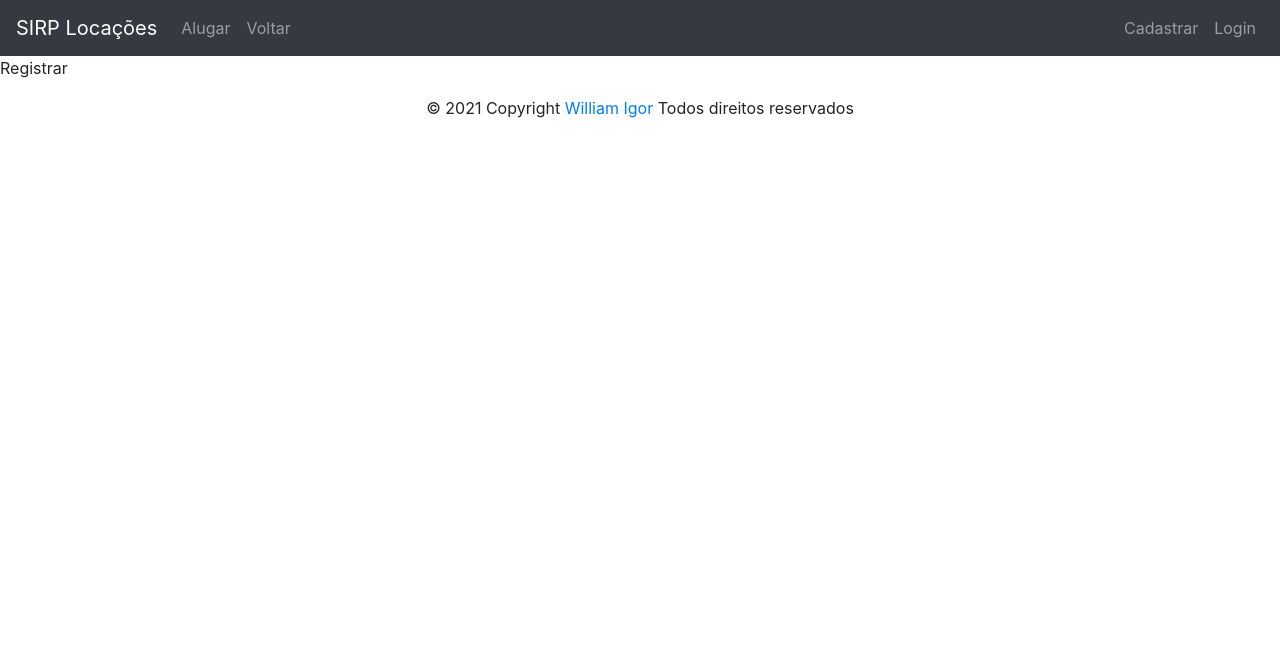
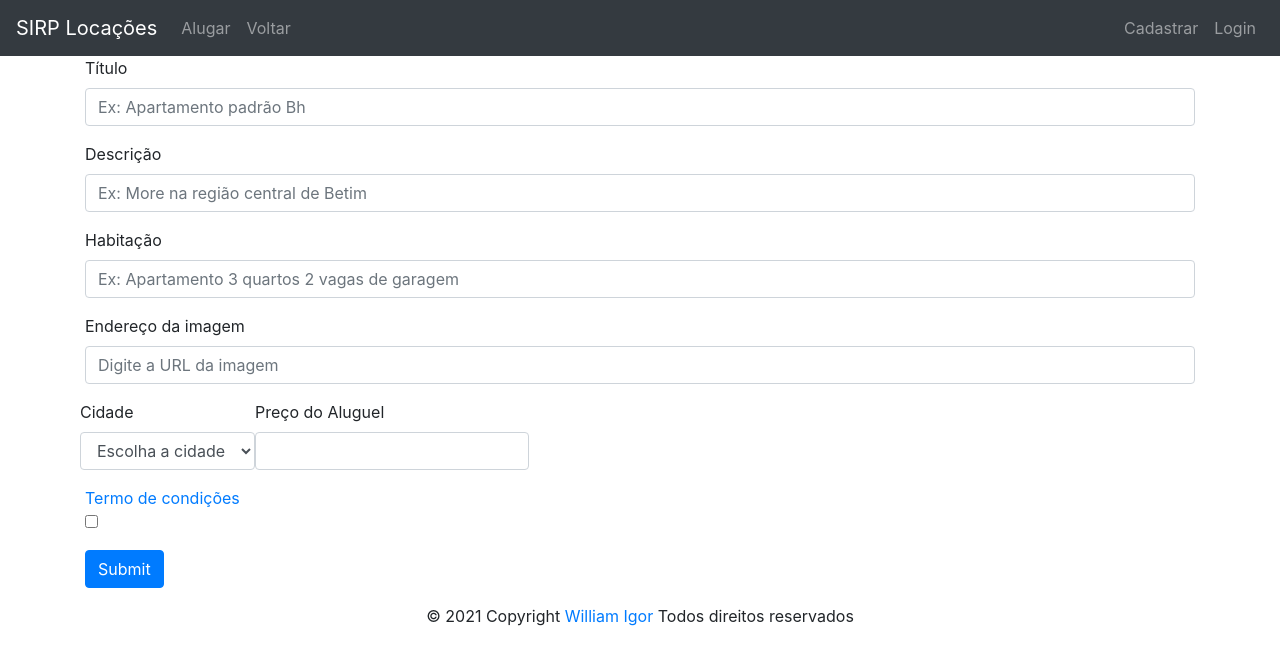
Before and after one commit to Apiki/front-end-challenge, a React (Create React App) app in the folder front-end/: page /register in a window 1280 px wide. Shown: the top 664 px of the page. Built offline with nearby package versions, Linux system fonts and the light colour scheme.

Commit message:
Create register property

```diff
--- a/front-end/package.json
+++ b/front-end/package.json
@@ -8,6 +8,7 @@
     "@testing-library/user-event": "^12.6.0",
     "axios": "^0.21.1",
     "bootstrap": "^4.5.3",
+    "mdbreact": "^5.0.1",
     "react": "^17.0.1",
     "react-bootstrap": "^1.4.0",
     "react-dom": "^17.0.1",
--- a/front-end/public/index.html
+++ b/front-end/public/index.html
@@ -2,7 +2,7 @@
 <html lang="en">
   <head>
     <meta charset="utf-8" />
-    <link rel="icon" href="%PUBLIC_URL%/favicon.ico" />
+    <!-- <link rel="icon" href="%PUBLIC_URL%/favicon.ico" /> -->
     <link rel="stylesheet" href="https://stackpath.bootstrapcdn.com/bootstrap/4.3.1/css/bootstrap.min.css">
 
     <meta name="viewport" content="width=device-width, initial-scale=1" />
@@ -11,12 +11,12 @@
       name="description"
       content="Web site created using create-react-app"
     />
-    <link rel="apple-touch-icon" href="%PUBLIC_URL%/logo192.png" />
+    <!-- <link rel="apple-touch-icon" href="%PUBLIC_URL%/logo192.png" /> -->
     <!--
       manifest.json provides metadata used when your web app is installed on a
       user's mobile device or desktop. See https://developers.google.com/web/fundamentals/web-app-manifest/
     -->
-    <link rel="manifest" href="%PUBLIC_URL%/manifest.json" />
+    <!-- <link rel="manifest" href="%PUBLIC_URL%/manifest.json" /> -->
     <!--
       Notice the use of %PUBLIC_URL% in the tags above.
       It will be replaced with the URL of the `public` folder during the build.
--- a/front-end/src/components/Register.jsx
+++ b/front-end/src/components/Register.jsx
@@ -1,15 +1,89 @@
-import React from 'react';
+import React, { useState } from 'react';
+import axios from 'axios';
 import Footer from './Footer';
 import NavBar from './NavBar';
+import Form from 'react-bootstrap/Form';
+import Button from 'react-bootstrap/Button';
 
 const Register = () => {
+  const [title, setTitle] = useState('');
+  const [description, setDescription] = useState('');
+  const [habitation, setHabitation] = useState('');
+  const [urlImage, setUrlImage] = useState('');
+  const [priceLease, setPriceLease] = useState('');
+  const [city, setCity] = useState('');
+
+  const propertyToPost = {
+    title,
+    description,
+    habitation,
+    urlImage,
+    priceLease,
+    city
+  };
+
+  const submitProperty = () => {
+    axios.post('', propertyToPost).then(() => {
+
+    });
+  }
+
+  console.log(propertyToPost);
+
   return (
     <div>
       <NavBar />
-      Registrar
+      <div className="container">
+        <Form onSubmit={submitProperty}>
+          <Form.Group  controlId="formGridEmail">
+            <Form.Label>Título</Form.Label>
+            <Form.Control required placeholder="Ex: Apartamento padrão Bh" onChange={e => setTitle(e.target.value)} />
+          </Form.Group>
+
+          <Form.Group  controlId="formGridPassword">
+            <Form.Label>Descrição</Form.Label>
+            <Form.Control required placeholder="Ex: More na região central de Betim" onChange={e => setDescription(e.target.value)} />
+          </Form.Group>
+
+          <Form.Group controlId="formGridAddress1">
+            <Form.Label>Habitação</Form.Label>
+            <Form.Control required placeholder="Ex: Apartamento 3 quartos 2 vagas de garagem" onChange={e => setHabitation(e.target.value)} />
+          </Form.Group>
+
+          <Form.Group controlId="formGridAddress2">
+            <Form.Label>Endereço da imagem</Form.Label>
+            <Form.Control required placeholder="Digite a URL da imagem"  onChange={e => setUrlImage(e.target.value)} />
+          </Form.Group>
+
+          <Form.Row>
+            <Form.Group  controlId="formGridCity">
+              <Form.Label>Cidade</Form.Label>
+              <Form.Control as="select" onChange={e => setCity(e.target.value)}>
+                <option>Escolha a cidade</option>
+                <option>Belo Horizonte</option>
+                <option>Contagem</option>
+                <option>Betim</option>
+              </Form.Control>
+            </Form.Group>
+            <Form.Group   controlId="formGridZip">
+              <Form.Label>Preço do Aluguel</Form.Label>
+              <Form.Control onChange={e => setPriceLease(e.target.value)}/>
+            </Form.Group>
+
+          </Form.Row>
+
+          <Form.Group   id="formGridCheckbox">
+            <a target="blank" href="https://jusbrasilmodelos.jusbrasil.com.br/modelos-pecas/784909844/modelo-termos-e-condicoes-para-site-ou-app?ref=feed">Termo de condições</a>
+            <Form.Check type="checkbox"/>
+          </Form.Group>
+          <Button variant="primary" type="submit"> Submit</Button>
+        </Form>
+      </div>
       <Footer />
     </div>
   )
 }
 
+
+
 export default Register;
```
Also changed, not shown: 2 other files (tests, documents, lock files or other folders).
